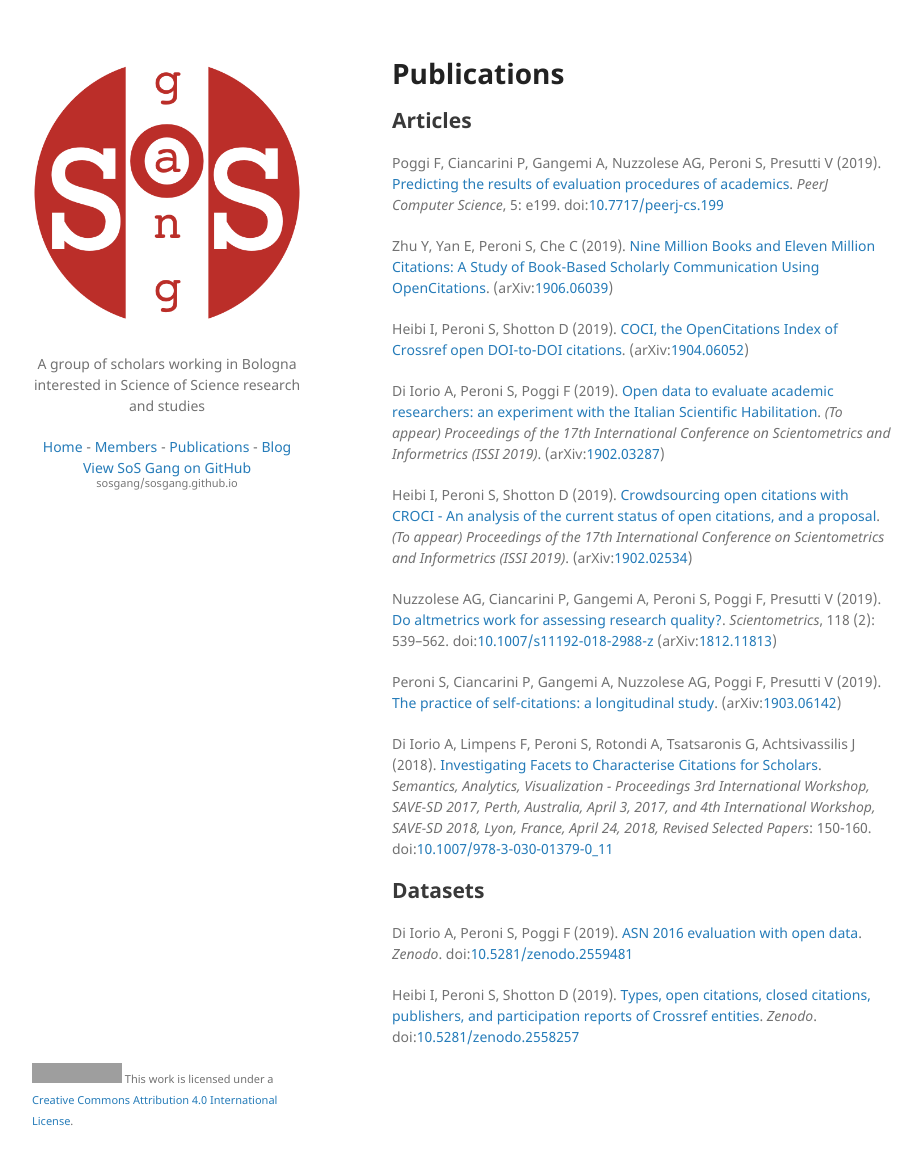
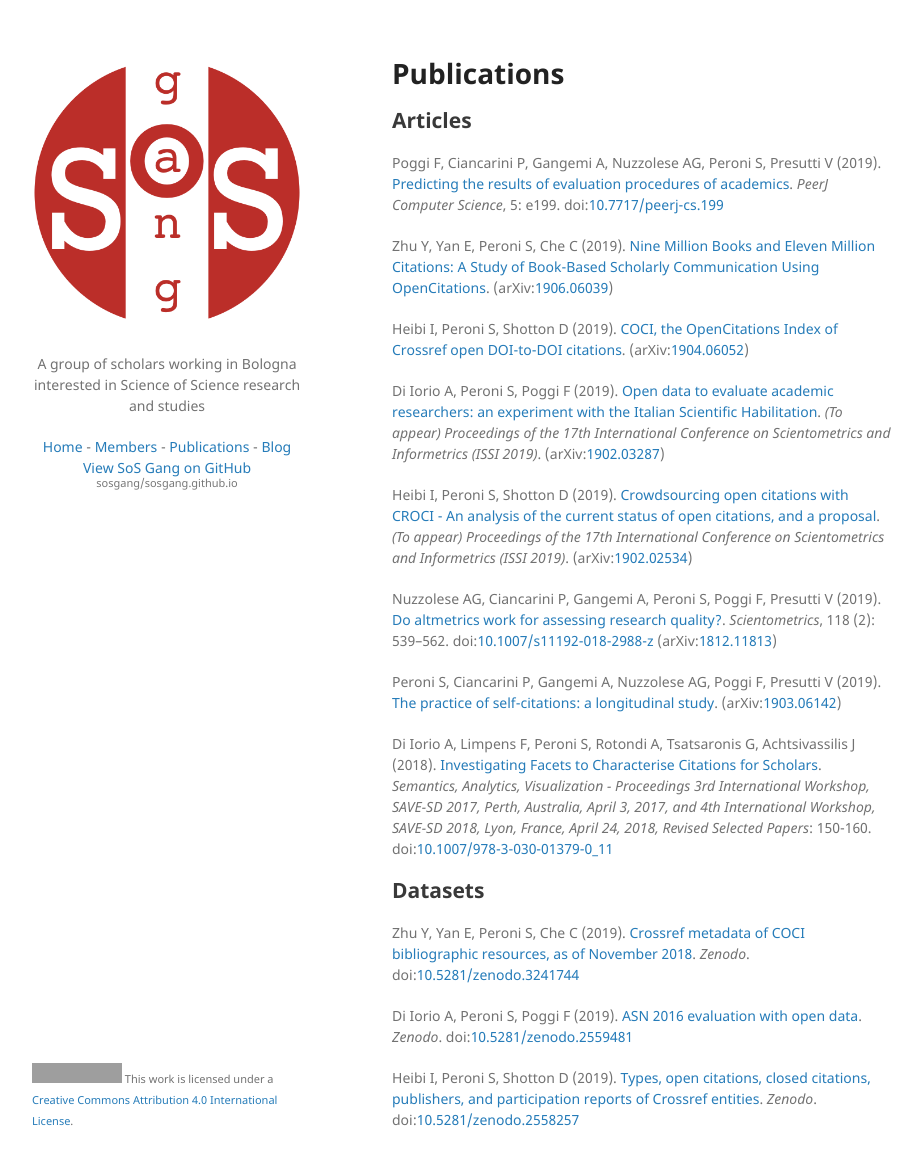
Before and after one commit to sosgang/sosgang.github.io, a Jekyll site: the page built from publications.md, in a window 1280 px wide and 1200 px high. Shown: the top 1167 px of the window, without its empty margins (178-1100 px from the left). Built offline with Jekyll 4.4.1, drawn with Linux system fonts in a browser that asks for light colours; grey boxes are pictures that could not be loaded.

Commit message:
Added one dataset

```diff
--- a/_data/datasets.yml
+++ b/_data/datasets.yml
@@ -1,3 +1,10 @@
+- authors: Zhu Y, Yan E, Peroni S, Che C
+  year: 2019
+  title: Crossref metadata of COCI bibliographic resources, as of November 2018
+  oa: https://doi.org/10.5281/zenodo.3241744
+  doi: 10.5281/zenodo.3241744
+  venue: Zenodo
+
 - authors: Di Iorio A, Peroni S, Poggi F
   year: 2019
   title: ASN 2016 evaluation with open data
```
